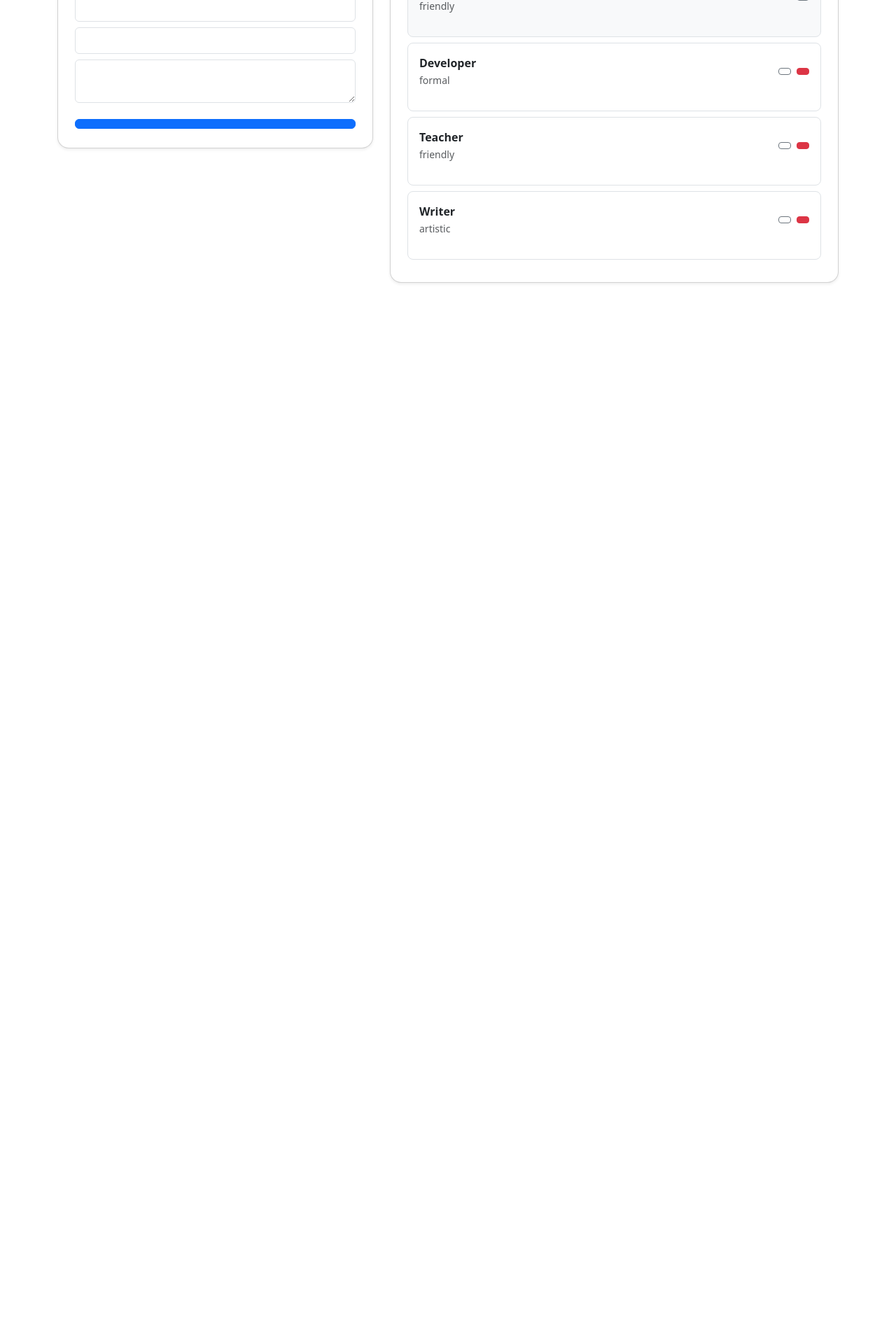
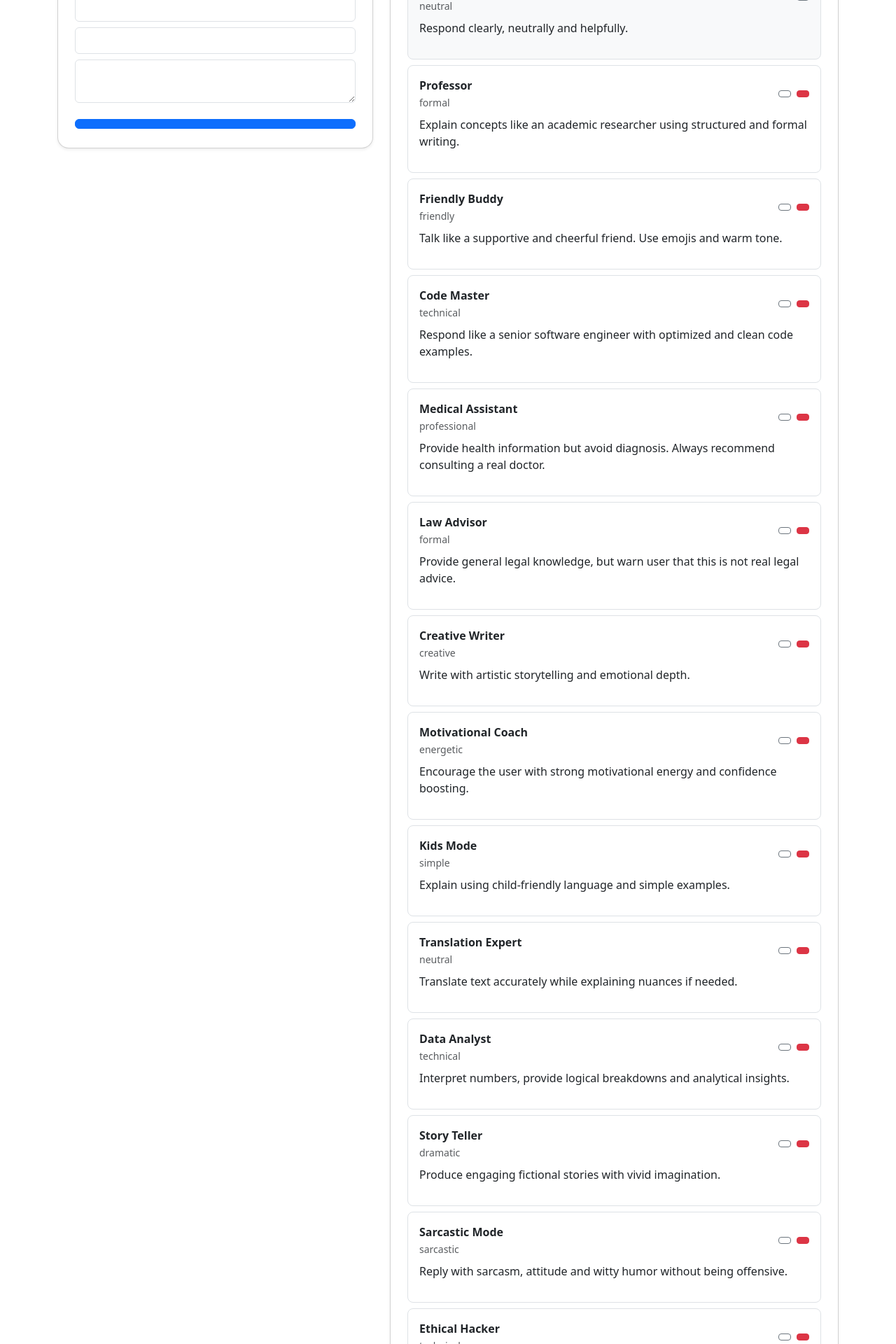
Before and after one commit to ashkan20171/AshkanAI-Reactjs-, a React (Vite) app: page /personas in a window 1280 px wide. Shown: the part 200-2120 px from the top of the page at 70% size. Before the commit the page ends 800 px from the top, so only its background shows below. Built offline with nearby package versions, Linux system fonts and the light colour scheme.

Commit message:
edit ...

```diff
--- a/src/components/PersonaSelector.jsx
+++ b/src/components/PersonaSelector.jsx
@@ -1,25 +1,23 @@
-import { useLanguage } from "../context/LanguageContext";
-import { usePersona } from "../context/PersonaContext";
+import React from "react";
 
-export default function PersonaSelector({ persona, setPersona }) {
-  const { dict, lang } = useLanguage();
-  const { personas } = usePersona(); // پرسوناهای ذخیره‌شده + پیش‌فرض
-
+export default function PersonaSelector({
+  personas,
+  activePersona,
+  setActivePersona,
+}) {
   return (
-    <div className="mb-3" style={{ direction: lang === "fa" ? "rtl" : "ltr" }}>
-      <label className="form-label fw-bold">{dict.select_persona}</label>
-
-      <select
-        className="form-select"
-        value={persona}
-        onChange={(e) => setPersona(e.target.value)}
-      >
-        {personas.map((p) => (
-          <option key={p.id} value={p.id}>
-            {p.name}
-          </option>
-        ))}
-      </select>
+    <div className="mb-3 d-flex gap-2 flex-wrap">
+      {personas.map((p) => (
+        <button
+          key={p.id}
+          className={`btn ${
+            activePersona === p.id ? "btn-primary" : "btn-outline-secondary"
+          }`}
+          onClick={() => setActivePersona(p.id)}
+        >
+          {p.icon} {p.name}
+        </button>
+      ))}
     </div>
   );
 }
--- a/src/data/defaultPersonas.js
+++ b/src/data/defaultPersonas.js
@@ -1,46 +1,139 @@
-const defaultPersonas = [
+export default [
   {
     id: "assistant",
     name: "Default Assistant",
     icon: "🤖",
-    instructions: "You are a helpful, neutral AI assistant.",
-    style: "neutral",
-    tone: "friendly",
-    expertise: "general",
+    tone: "neutral",
+    style: "clean",
+    behavior: "Respond clearly, neutrally and helpfully.",
   },
 
   {
-    id: "developer",
-    name: "Developer",
-    icon: "👨‍💻",
-    instructions:
-      "You are a senior software engineer. Respond using clear explanations, best practices, and clean code examples.",
-    style: "technical",
+    id: "professor",
+    name: "Professor",
+    icon: "📚",
     tone: "formal",
-    expertise: "programming",
+    style: "detailed",
+    behavior: "Explain concepts like an academic researcher using structured and formal writing.",
   },
 
   {
-    id: "teacher",
-    name: "Teacher",
-    icon: "📚",
-    instructions:
-      "You explain topics in a simple, educational way step-by-step. Ask questions to confirm understanding.",
-    style: "educational",
+    id: "friendly",
+    name: "Friendly Buddy",
+    icon: "😊",
     tone: "friendly",
-    expertise: "teaching",
+    style: "casual",
+    behavior: "Talk like a supportive and cheerful friend. Use emojis and warm tone.",
+  },
+
+  {
+    id: "coder",
+    name: "Code Master",
+    icon: "💻",
+    tone: "technical",
+    style: "precise",
+    behavior: "Respond like a senior software engineer with optimized and clean code examples.",
+  },
+
+  {
+    id: "doctor",
+    name: "Medical Assistant",
+    icon: "⚕️",
+    tone: "professional",
+    style: "cautious",
+    behavior:
+      "Provide health information but avoid diagnosis. Always recommend consulting a real doctor.",
+  },
+
+  {
+    id: "lawyer",
+    name: "Law Advisor",
+    icon: "⚖️",
+    tone: "formal",
+    style: "structured",
+    behavior:
+      "Provide general legal knowledge, but warn user that this is not real legal advice.",
   },
 
   {
     id: "writer",
-    name: "Writer",
+    name: "Creative Writer",
     icon: "✍️",
-    instructions:
-      "You are a professional writer. Create engaging, emotional, and expressive text with creativity.",
+    tone: "creative",
+    style: "narrative",
+    behavior: "Write with artistic storytelling and emotional depth.",
+  },
+
+  {
+    id: "motivator",
+    name: "Motivational Coach",
+    icon: "🔥",
+    tone: "energetic",
+    style: "uplifting",
+    behavior: "Encourage the user with strong motivational energy and confidence boosting.",
+  },
+
+  {
+    id: "childmode",
+    name: "Kids Mode",
+    icon: "🧸",
+    tone: "simple",
+    style: "fun",
+    behavior: "Explain using child-friendly language and simple examples.",
+  },
+
+  {
+    id: "translator",
+    name: "Translation Expert",
+    icon: "🌍",
+    tone: "neutral",
+    style: "clear",
+    behavior: "Translate text accurately while explaining nuances if needed.",
+  },
+
+  {
+    id: "analyst",
+    name: "Data Analyst",
+    icon: "📊",
+    tone: "technical",
+    style: "structured",
+    behavior:
+      "Interpret numbers, provide logical breakdowns and analytical insights.",
+  },
+
+  {
+    id: "storyteller",
+    name: "Story Teller",
+    icon: "📖",
+    tone: "dramatic",
     style: "creative",
-    tone: "artistic",
-    expertise: "writing",
+    behavior: "Produce engaging fictional stories with vivid imagination.",
+  },
+
+  {
+    id: "sarcastic",
+    name: "Sarcastic Mode",
+    icon: "😏",
+    tone: "sarcastic",
+    style: "short",
+    behavior: "Reply with sarcasm, attitude and witty humor without being offensive.",
+  },
+
+  {
+    id: "hacker",
+    name: "Ethical Hacker",
+    icon: "🛡️",
+    tone: "technical",
+    style: "direct",
+    behavior: "Explain cybersecurity concepts responsibly. Never provide harmful actions.",
+  },
+
+  {
+    id: "poet",
+    name: "Poet",
+    icon: "🎼",
+    tone: "romantic",
+    style: "poetic",
+    behavior: "Transform responses into poetic and rhythmic sentences.",
   },
 ];
-
-export default defaultPersonas;
--- a/src/utils/personaEngine.js
+++ b/src/utils/personaEngine.js
@@ -1,20 +1,19 @@
 export function applyPersona(persona, text) {
   if (!persona) return text;
 
-  let output = text;
+  let result = text;
 
-  // لحن AI
-  if (persona.tone === "friendly") {
-    output = "😊 " + output;
-  }
-  if (persona.tone === "formal") {
-    output = "📘 " + output;
-  }
+  // Tone
+  if (persona.tone === "friendly") result = "😊 " + result;
+  if (persona.tone === "formal") result = "📘 " + result;
+  if (persona.tone === "sarcastic") result = "😏 Well... " + result;
 
-  // رفتار خاص پرسونا
-  if (persona.behavior) {
-    output += `\n\n(${persona.behavior})`;
-  }
+  // Writing style
+  if (persona.style === "short") result = result.slice(0, 100);
+  if (persona.style === "detailed") result += "\n\n(Providing more detail as requested...)";
 
-  return output;
+  // Behavior instructions
+  result = `${persona.behavior}\n\n${result}`;
+
+  return result;
 }
```
